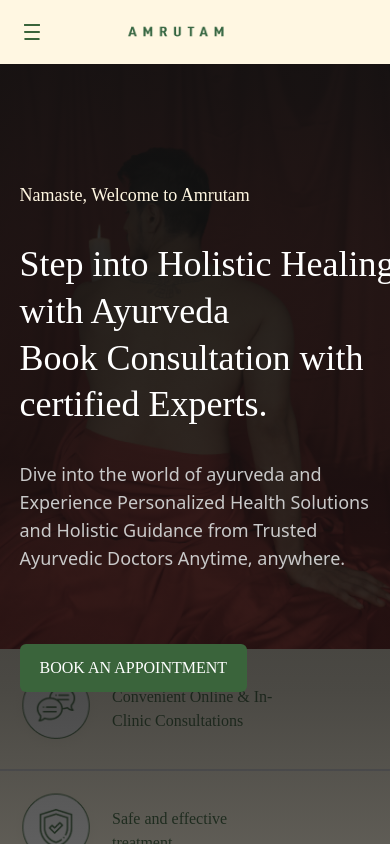
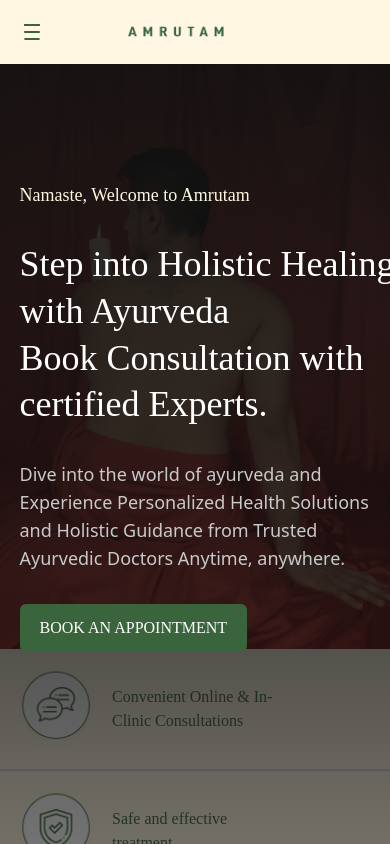
Before and after one commit to Asher9889/Amrutam-React-app, a React (Vite) app: page / in a window 390 px wide. Built offline with nearby package versions, Linux system fonts and the light colour scheme; a web font is replaced by a local one.

Commit message:
fixed zoom

```diff
--- a/src/components/header/Header.jsx
+++ b/src/components/header/Header.jsx
@@ -37,7 +37,7 @@
           Step into Holistic Healing with Ayurveda <br />
           Book Consultation with certified Experts.
         </p>
-        <p className="text-lg mb-10 lg:mb-[0] w-96 lg:w-[55vw] lg:text-md text-[var(--gray-color)] ">
+        <p className="text-lg  lg:mb-[0] w-96 lg:w-[55vw] lg:text-md text-[var(--gray-color)] ">
           Dive into the world of ayurveda and Experience Personalized Health
           Solutions and
           Holistic Guidance from Trusted Ayurvedic Doctors Anytime, anywhere.
--- a/src/components/header/header.css
+++ b/src/components/header/header.css
@@ -13,7 +13,7 @@
   top: 0;
   left: 0;
   width: 100vw;
-  height: 195vh;
+  height: 163vh;
   }
    /* @media (max-width: 480px) {
   .header-img1,.header-img2{
```
